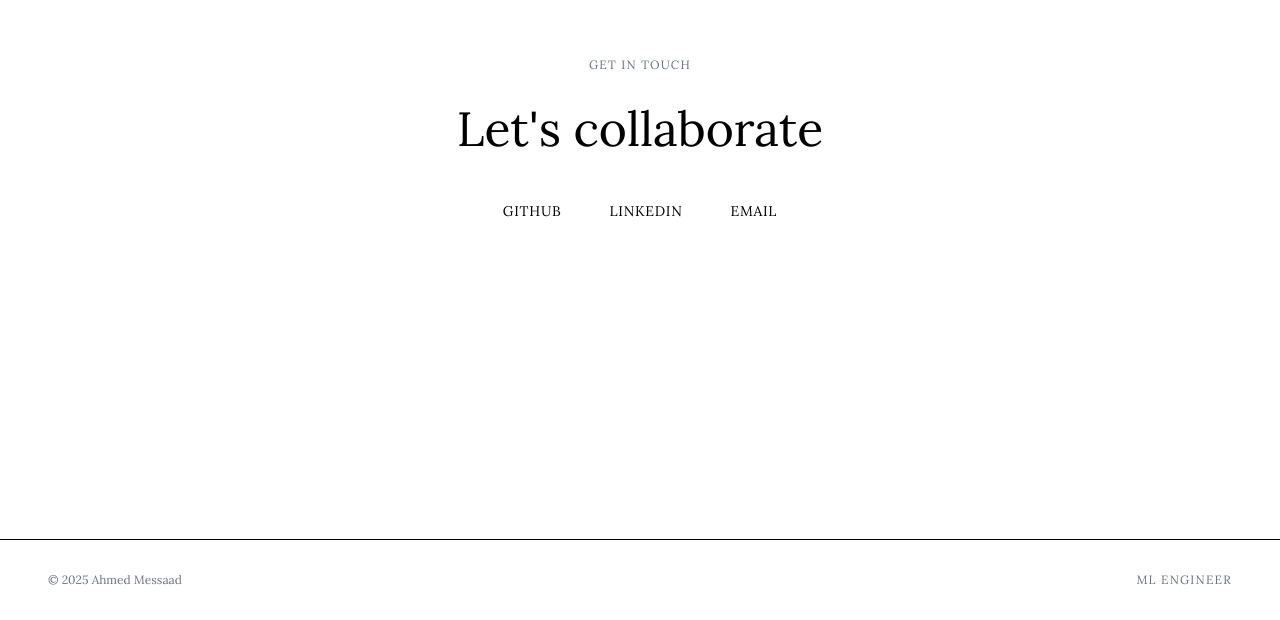
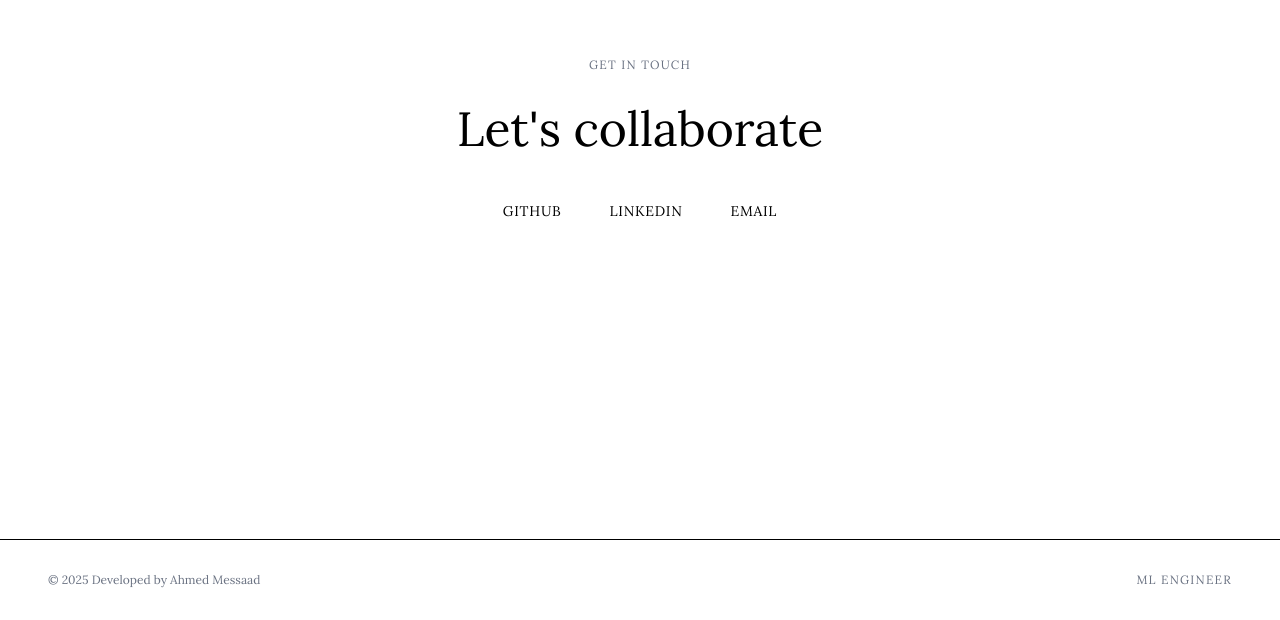
Before and after one commit to RYANX9/ahmedmessaad, a Next.js app: page / in a window 1280 px wide. Shown: the part 4276-4896 px from the top of the page. Built offline with nearby package versions, Linux system fonts and the light colour scheme; a web font is replaced by a local one.

Commit message:
Update page.tsx

```diff
--- a/app/page.tsx
+++ b/app/page.tsx
@@ -679,7 +679,7 @@ export default function SwissPortfolio() {
       {/* Footer */}
       <footer className={darkMode ? 'border-t border-white py-8' : 'border-t border-black py-8'}>
         <div className={`max-w-7xl mx-auto px-6 md:px-12 flex flex-col md:flex-row justify-between items-center gap-4 md:gap-0 text-xs ${darkMode ? 'text-gray-400' : 'text-gray-500'}`}>
-          <div>© 2025 Ahmed Messaad</div>
+          <div>© 2025 Developed by Ahmed Messaad</div>
           <div className="uppercase tracking-widest">ML Engineer</div>
         </div>
       </footer>
```
